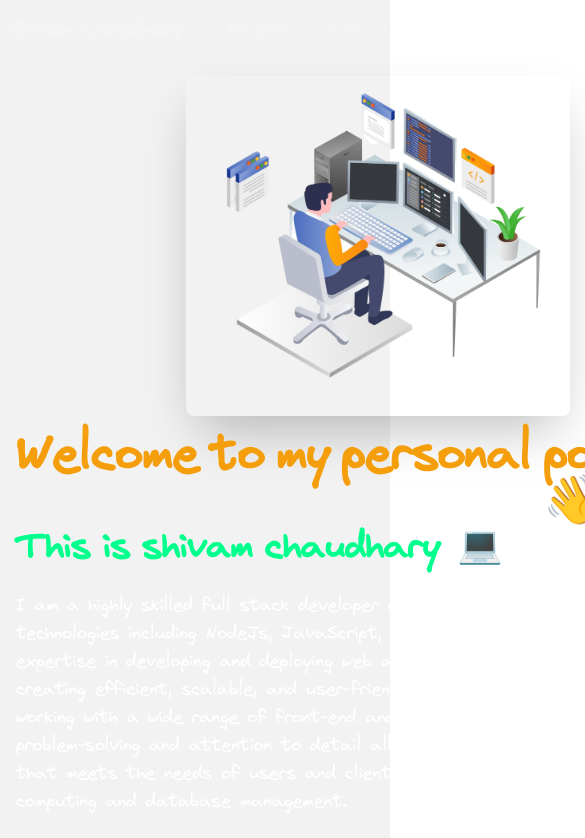
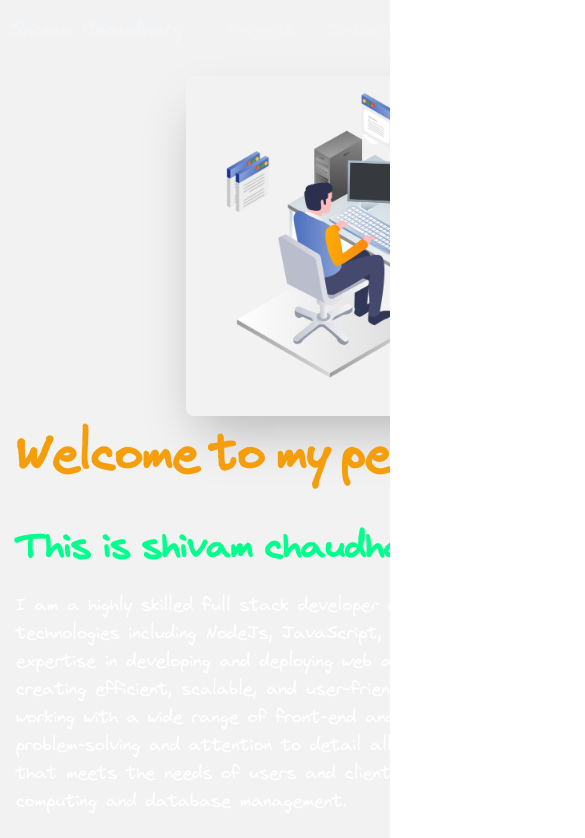
Before and after one commit to scshiv29-dev/scshiv29-dev.github.io, a Next.js app: page / in a window 390 px wide. Shown: the top 838 px of the page, 585 px wide, since content can reach past the window. Built offline with nearby package versions, Linux system fonts and the light colour scheme.

Commit message:
Scroll Effects

```diff
--- a/src/components/Header.tsx
+++ b/src/components/Header.tsx
@@ -11,7 +11,7 @@ function Header() {
   }
 
   return (
-    <header className="py-4 bg-base-200">
+    <header className="py-4 bg-base-200 snap-start snap-always">
       <div className="container flex items-center justify-between mx-auto">
         <Link href="/" className="text-xl font-bold text-gray-100 ">
           <span className="name" onMouseEnter={handleNameHover}></span> Shivam
--- a/src/components/Hero.tsx
+++ b/src/components/Hero.tsx
@@ -2,7 +2,7 @@ import React from "react";
 
 export default function Hero() {
   return (
-    <div className="hero min-h-screen bg-base-200">
+    <div className="hero w-full h-screen bg-base-200 snap-start snap-always">
       <div className="hero-content flex-col lg:flex-row">
         <img src="/me.png" className="max-w-sm rounded-lg shadow-2xl" />
         <div>
--- a/src/components/Projects.tsx
+++ b/src/components/Projects.tsx
@@ -52,7 +52,7 @@ const ProjectCard = ({ project }) => {
     }
   }
   return (
-    <div className="border-2 border-gray-300 flex flex-col gap-y-4 rounded-md p-4 h-full">
+    <div className="border-2 border-gray-300 flex  flex-col gap-y-4 rounded-md p-4 h-full">
       <h2 className="text-xl font-bold ">{project.title}</h2>
       <p className="text-gray-100 ">{project.description}</p>
       <div className="flex flex-wrap">
@@ -80,7 +80,7 @@ const ProjectCard = ({ project }) => {
 
 const Projects = () => {
   return (
-    <div className="grid lg:grid-cols-2 grid-cols-1 gap-4 my-10 justify-center container mx-auto">
+    <div className="grid lg:grid-cols-2 snap-start snap-always w-full h-screen grid-cols-1 gap-4 my-10 justify-center container mx-auto">
       {projects.map((project) => (
         <div key={project.id} className="lg:w-full w-1/2">
           <ProjectCard project={project} />
--- a/src/pages/index.tsx
+++ b/src/pages/index.tsx
@@ -4,10 +4,13 @@ import Projects from "@/components/Projects";
 
 export default function Home() {
   return (
-    <div >
+    <>
+      <div className="snap-mandatory w-full h-screen overflow-auto relative snap-y">
+
       <Header />
       <Hero />
       <Projects />
     </div>
+    </>
   );
 }
--- a/src/styles/globals.css
+++ b/src/styles/globals.css
@@ -9,6 +9,10 @@
 }
 body {
   font-family: 'Virgil';
+
+}
+body::-webkit-scrollbar{
+  display: none;
 }
 .name {
   display: inline-block;
```
